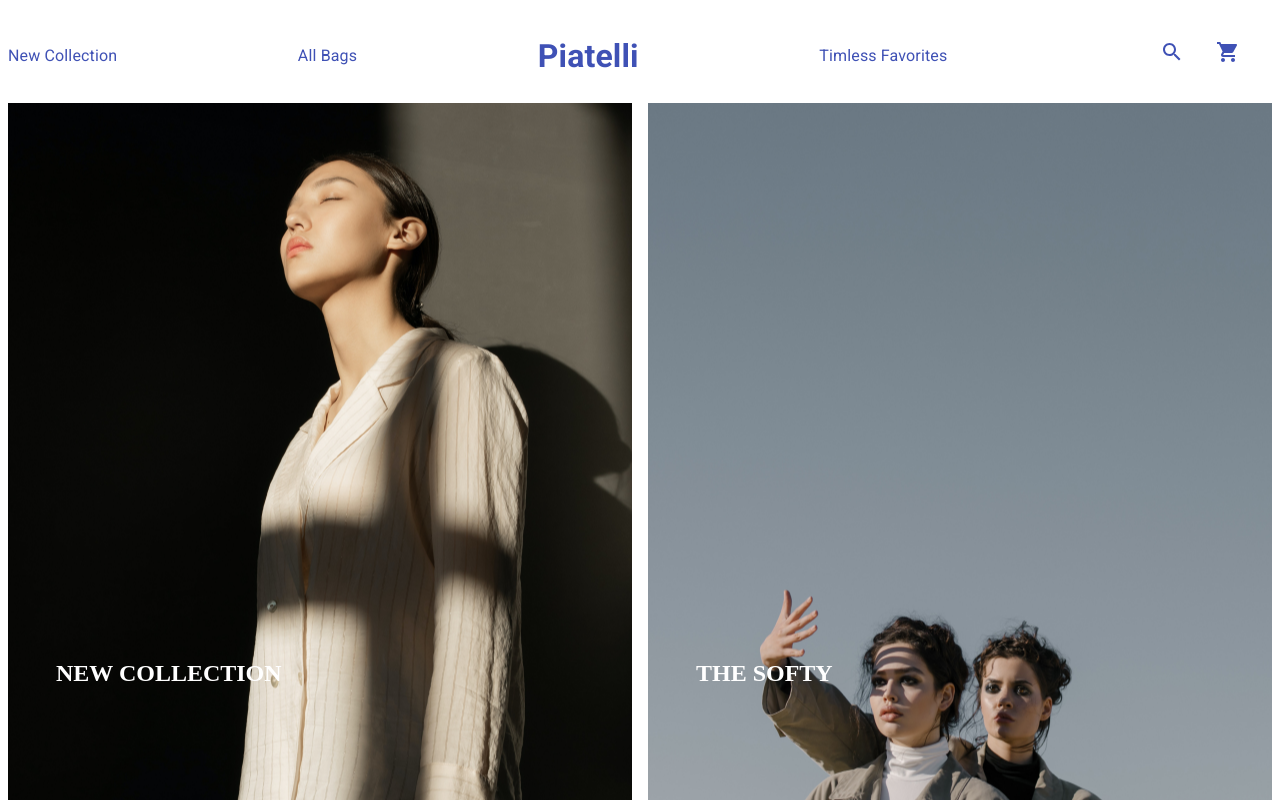
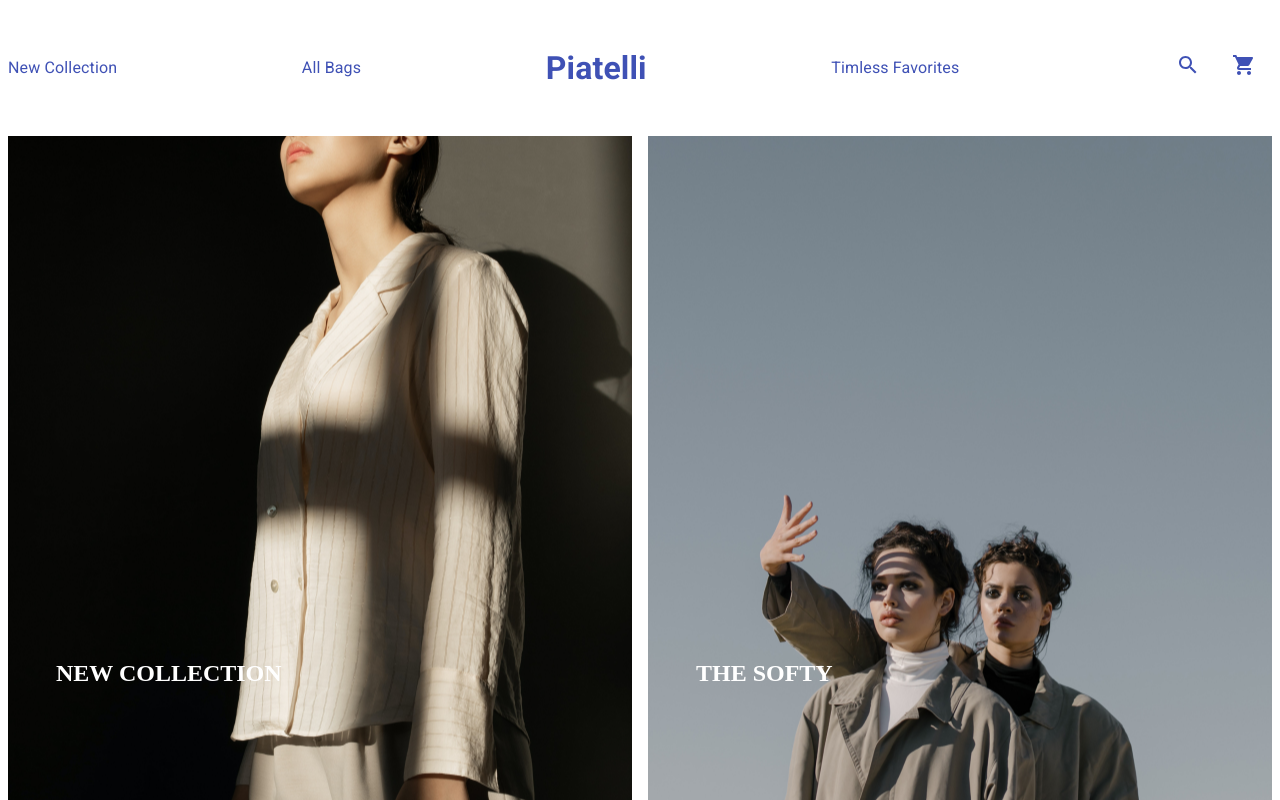
Before and after one commit to camillejustine/piattelli, a React (Create React App) app: page / in a window 1280 px wide. Shown: the top 800 px of the page. Built offline with nearby package versions, Linux system fonts and the light colour scheme.

Commit message:
header now fixed with background

```diff
--- a/src/components/header/Header.tsx
+++ b/src/components/header/Header.tsx
@@ -32,10 +32,17 @@ class Header extends Component {
 }
 
 const rootStyle: CSSProperties = {
-  display: 'flex',
-  justifyContent: 'space-between',
-  alignItems: 'center'
-}
-
+  top: 0,
+  margin: "0",
+  padding: "0",
+  display: "flex",
+  justifyContent: "space-between",
+  alignItems: "center",
+  position: "fixed",
+  zIndex: 5,
+  width: "100vw",
+  height: "8.5rem",
+  backgroundColor: "white",
+};
 
 export default Header;
```
Also changed, not shown: 1 other file (tests, documents, lock files or other folders).
